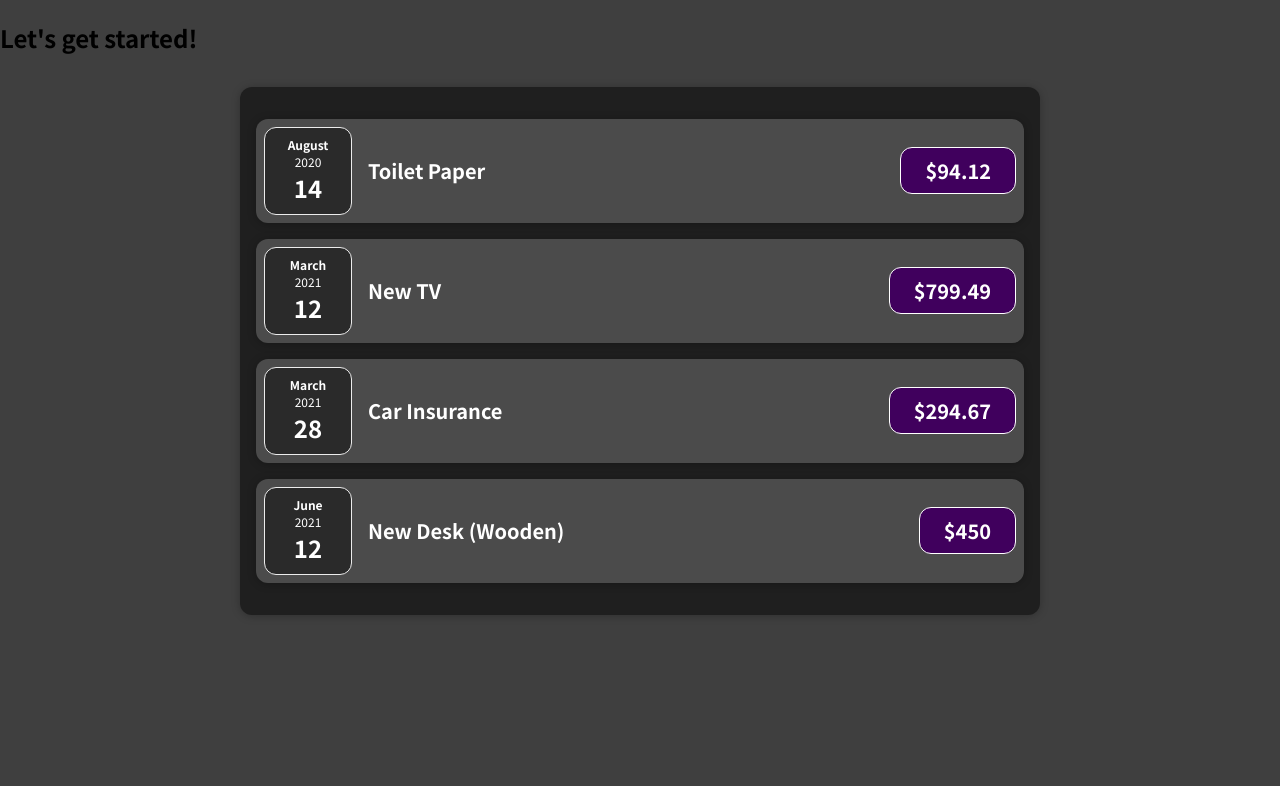
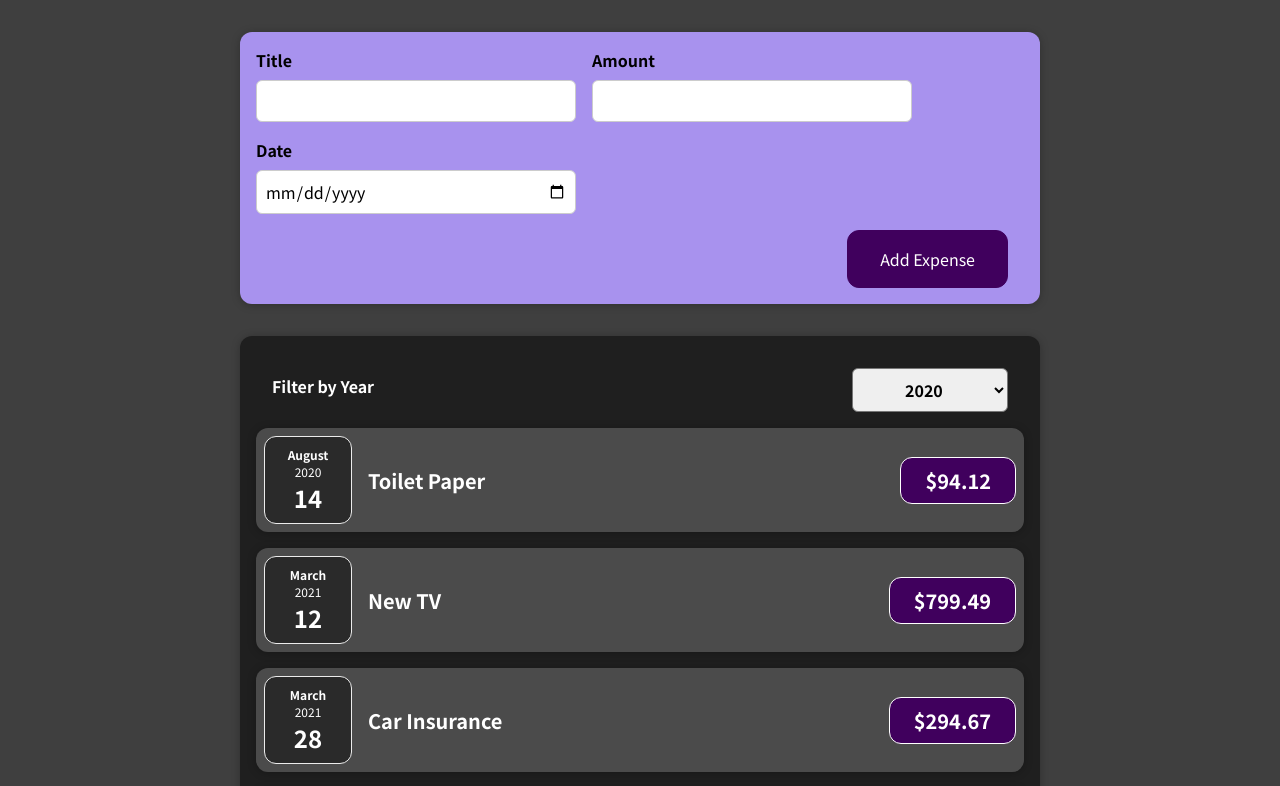
Before and after one commit to sys-ryan/reactjs-rev, a React (Create React App) app in the folder Expense-Tracker/: page / in a window 1280 px wide. Shown: the top 786 px of the page. Built offline with nearby package versions, Linux system fonts and the light colour scheme.

Commit message:
feat(component): ExpenseItem stateful list

```diff
--- a/Expense-Tracker/src/App.js
+++ b/Expense-Tracker/src/App.js
@@ -1,9 +1,9 @@
-import React from "react";
+import React, { useState } from "react";
 
 import Expenses from "./components/Expenses/Expenses";
+import NewExpense from "./components/NewExpense/NewExpense";
 
-function App() {
-  const expenses = [
+const INITIAL_EXPENSES = [
   {
     id: "e1",
     title: "Toilet Paper",
@@ -25,19 +25,26 @@
   },
 ];
 
+const App = () => {
   // return React.createElement(
   //   "div",
   //   {},
   //   React.createElement("h2", {}, "Let's get started!"),
   //   React.createElement(Expenses, { expenses })
   // );
+  const [expenses, setExpenses] = useState(INITIAL_EXPENSES);
 
+  const addExpenseHandler = (expense) => {
+    setExpenses((prevExpenses) => {
+      return [expense, ...prevExpenses];
+    });
+  };
   return (
     <div>
-      <h2>Let's get started!</h2>
+      <NewExpense onAddExpense={addExpenseHandler} />
       <Expenses expenses={expenses}></Expenses>
     </div>
   );
-}
+};
 
 export default App;
--- a/Expense-Tracker/src/components/Expenses/ExpenseDate.js
+++ b/Expense-Tracker/src/components/Expenses/ExpenseDate.js
@@ -1,6 +1,6 @@
 import "./ExpenseDate.css";
 
-function ExpenseDate(props) {
+const ExpenseDate = (props) => {
   const month = props.date.toLocaleString("en-US", { month: "long" });
   const year = props.date.getFullYear();
   const day = props.date.toLocaleString("en-US", { day: "2-digit" });
@@ -12,6 +12,6 @@
       <div className="expense-date__day">{day}</div>
     </div>
   );
-}
+};
 
 export default ExpenseDate;
--- /dev/null
+++ b/Expense-Tracker/src/components/Expenses/ExpenseFilter.css
@@ -0,0 +1,24 @@
+.expenses-filter {
+  color: white;
+  padding: 0 1rem;
+}
+
+.expenses-filter__control {
+  display: flex;
+  width: 100%;
+  align-items: center;
+  justify-content: space-between;
+  margin: 1rem 0;
+}
+
+.expenses-filter label {
+  font-weight: bold;
+  margin-bottom: 0.5rem;
+}
+
+.expenses-filter select {
+  font: inherit;
+  padding: 0.5rem 3rem;
+  font-weight: bold;
+  border-radius: 6px;
+}
--- /dev/null
+++ b/Expense-Tracker/src/components/Expenses/ExpenseFilter.js
@@ -0,0 +1,22 @@
+import "./ExpenseFilter.css";
+
+const ExpenseFilter = (props) => {
+  const filterChangeHandler = (event) => {
+    props.onChangeFilter(event.target.value);
+  };
+  return (
+    <div className="expenses-filter">
+      <div className="expenses-filter__control">
+        <label>Filter by Year</label>
+        <select value={props.selected} onChange={filterChangeHandler}>
+          <option value="2022">2022</option>
+          <option value="2021">2021</option>
+          <option value="2020">2020</option>
+          <option value="2019">2019</option>
+        </select>
+      </div>
+    </div>
+  );
+};
+
+export default ExpenseFilter;
--- a/Expense-Tracker/src/components/Expenses/ExpenseItem.js
+++ b/Expense-Tracker/src/components/Expenses/ExpenseItem.js
@@ -1,9 +1,11 @@
+import React from "react";
+
 import Card from "../UI/Card.js";
 import ExpenseDate from "./ExpenseDate.js";
 
 import "./ExpenseItem.css";
 
-function ExpenseItem(props) {
+const ExpenseItem = (props) => {
   return (
     <Card className="expense-item">
       <ExpenseDate date={props.date}></ExpenseDate>
@@ -13,6 +15,6 @@
       </div>
     </Card>
   );
-}
+};
 
 export default ExpenseItem;
--- a/Expense-Tracker/src/components/Expenses/Expenses.js
+++ b/Expense-Tracker/src/components/Expenses/Expenses.js
@@ -1,35 +1,34 @@
 import Card from "../UI/Card";
 import ExpenseItem from "./ExpenseItem";
+import React, { useState } from "react";
+import ExpenseFilter from "./ExpenseFilter";
 
 import "./Expenses.css";
 
-function Expenses(props) {
+const Expenses = (props) => {
   const expenses = props.expenses;
 
+  const [filteredYear, setFilteredYear] = useState(2020);
+
+  const filterChangeHandler = (selectedYear) => {
+    setFilteredYear(selectedYear);
+  };
+
   return (
-    <Card className="expenses">
-      <ExpenseItem
-        title={expenses[0].title}
-        amount={expenses[0].amount}
-        date={expenses[0].date}
-      ></ExpenseItem>
-      <ExpenseItem
-        title={expenses[1].title}
-        amount={expenses[1].amount}
-        date={expenses[1].date}
-      ></ExpenseItem>
-      <ExpenseItem
-        title={expenses[2].title}
-        amount={expenses[2].amount}
-        date={expenses[2].date}
-      ></ExpenseItem>
-      <ExpenseItem
-        title={expenses[3].title}
-        amount={expenses[3].amount}
-        date={expenses[3].date}
-      ></ExpenseItem>
-    </Card>
+    <div>
+      <Card className="expenses">
+        <ExpenseFilter selected={filteredYear} onChangeFilter={filterChangeHandler} />
+        {expenses.map((expense) => (
+          <ExpenseItem
+            key={expense.id}
+            title={expense.title}
+            amount={expense.amount}
+            date={expense.date}
+          />
+        ))}
+      </Card>
+    </div>
   );
-}
+};
 
 export default Expenses;
--- /dev/null
+++ b/Expense-Tracker/src/components/NewExpense/ExpenseForm.css
@@ -0,0 +1,26 @@
+.new-expense__controls {
+  display: flex;
+  flex-wrap: wrap;
+  gap: 1rem;
+  margin-bottom: 1rem;
+  text-align: left;
+}
+
+.new-expense__control label {
+  font-weight: bold;
+  margin-bottom: 0.5rem;
+  display: block;
+}
+
+.new-expense__control input {
+  font: inherit;
+  padding: 0.5rem;
+  border-radius: 6px;
+  border: 1px solid #ccc;
+  width: 20rem;
+  max-width: 100%;
+}
+
+.new-expense__actions {
+  text-align: right;
+}
--- /dev/null
+++ b/Expense-Tracker/src/components/NewExpense/ExpenseForm.js
@@ -0,0 +1,77 @@
+import React, { useState } from "react";
+import "./ExpenseForm.css";
+
+const ExpenseForm = (props) => {
+  const [enteredTitle, setEnteredTitle] = useState("");
+  const [enteredAmount, setEnteredAmount] = useState("");
+  const [enteredDate, setEnteredDate] = useState("");
+
+  // const [userInput, setUserInput] = useState({
+  //   enteredTitle: "",
+  //   enteredAmount: "",
+  //   enteredDate: "",
+  // });
+
+  const titleChangeHandler = (event) => {
+    setEnteredTitle(event.target.value);
+  };
+
+  const amountChangeHandler = (event) => {
+    setEnteredAmount(event.target.value);
+  };
+
+  const dateChangeHandler = (event) => {
+    setEnteredDate(event.target.value);
+  };
+
+  const submitHandler = (event) => {
+    event.preventDefault();
+    const userInput = {
+      title: enteredTitle,
+      amount: enteredAmount,
+      date: new Date(enteredDate),
+    };
+
+    props.onSaveExpenseData(userInput);
+
+    setEnteredTitle("");
+    setEnteredAmount("");
+    setEnteredDate("");
+  };
+
+  return (
+    <form onSubmit={submitHandler}>
+      <div className="new-expense__controls">
+        <div className="new-expense__control">
+          <label>Title</label>
+          <input type="text" value={enteredTitle} onChange={titleChangeHandler} />
+        </div>
+        <div className="new-expense__control">
+          <label>Amount</label>
+          <input
+            type="number"
+            min="0.01"
+            step="0.01"
+            value={enteredAmount}
+            onChange={amountChangeHandler}
+          />
+        </div>
+        <div className="new-expense__control">
+          <label>Date</label>
+          <input
+            type="date"
+            min="2019-01-01"
+            max="2022-12-31"
+            value={enteredDate}
+            onChange={dateChangeHandler}
+          />
+        </div>
+      </div>
+      <div className="new-expense__actions">
+        <button type="submit">Add Expense</button>
+      </div>
+    </form>
+  );
+};
+
+export default ExpenseForm;
--- /dev/null
+++ b/Expense-Tracker/src/components/NewExpense/NewExpense.css
@@ -0,0 +1,38 @@
+.new-expense {
+  background-color: #a892ee;
+  padding: 1rem;
+  margin: 2rem auto;
+  width: 50rem;
+  max-width: 95%;
+  border-radius: 12px;
+  text-align: center;
+  box-shadow: 0 1px 8px rgba(0, 0, 0, 0.25);
+}
+
+.new-expense button {
+  font: inherit;
+  cursor: pointer;
+  padding: 1rem 2rem;
+  border: 1px solid #40005d;
+  background-color: #40005d;
+  color: white;
+  border-radius: 12px;
+  margin-right: 1rem;
+}
+
+.new-expense button:hover,
+.new-expense button:active {
+  background-color: #510674;
+  border-color: #510674;
+}
+
+.new-expense button.alternative {
+  color: #220131;
+  border-color: transparent;
+  background-color: transparent;
+}
+
+.new-expense button.alternative:hover,
+.new-expense button.alternative:active {
+  background-color: #ddb3f8;
+}
--- /dev/null
+++ b/Expense-Tracker/src/components/NewExpense/NewExpense.js
@@ -0,0 +1,23 @@
+import React from "react";
+
+import ExpenseForm from "./ExpenseForm";
+
+import "./NewExpense.css";
+
+const NewExpense = (props) => {
+  const saveExpenseDataHandler = (enteredExpenseData) => {
+    const expenseData = {
+      ...enteredExpenseData,
+      id: Math.random().toString(),
+    };
+
+    props.onAddExpense(expenseData);
+  };
+  return (
+    <div className="new-expense">
+      <ExpenseForm onSaveExpenseData={saveExpenseDataHandler} />
+    </div>
+  );
+};
+
+export default NewExpense;
--- a/Expense-Tracker/src/components/UI/Card.js
+++ b/Expense-Tracker/src/components/UI/Card.js
@@ -1,8 +1,8 @@
 import "./Card.css";
 
-function Card(props) {
+const Card = (props) => {
   const classes = `card ${props.className}`;
   return <div className={classes}>{props.children}</div>;
-}
+};
 
 export default Card;
```
Also changed, not shown: 1 other file (tests, documents, lock files or other folders). Lines whose indentation alone changed are shown as unchanged.
